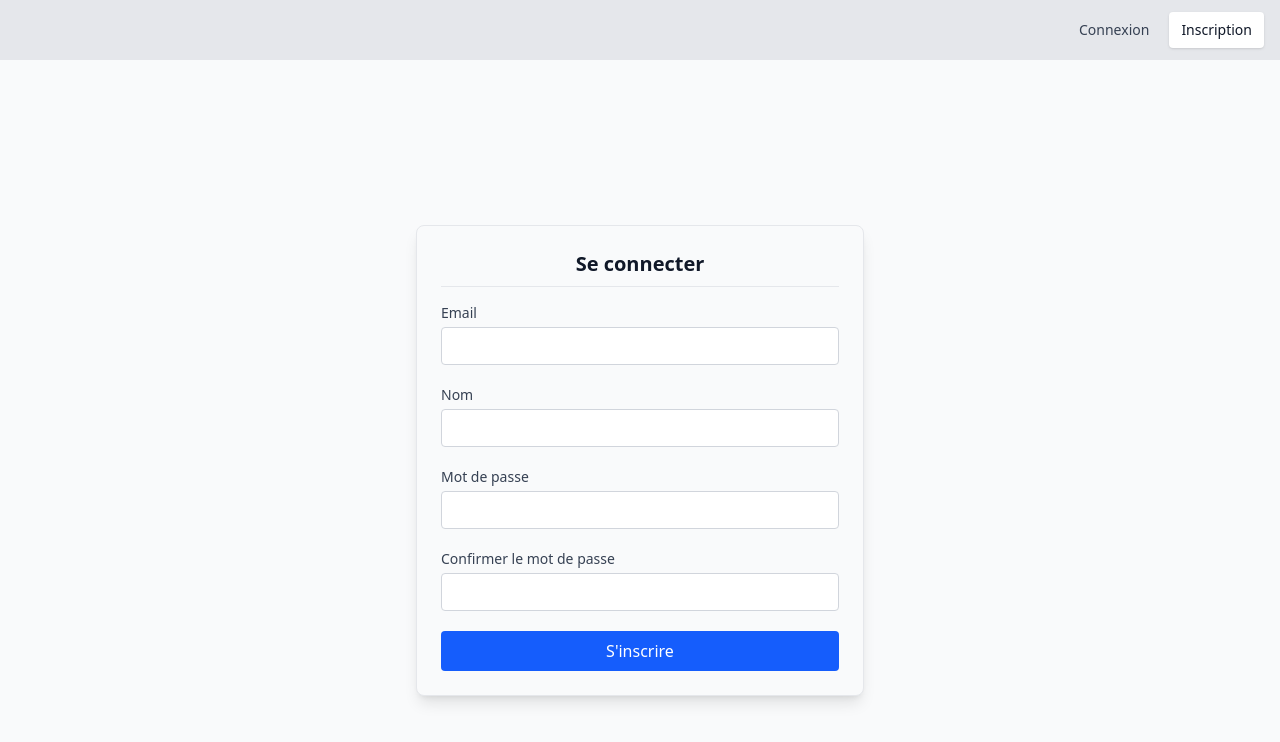
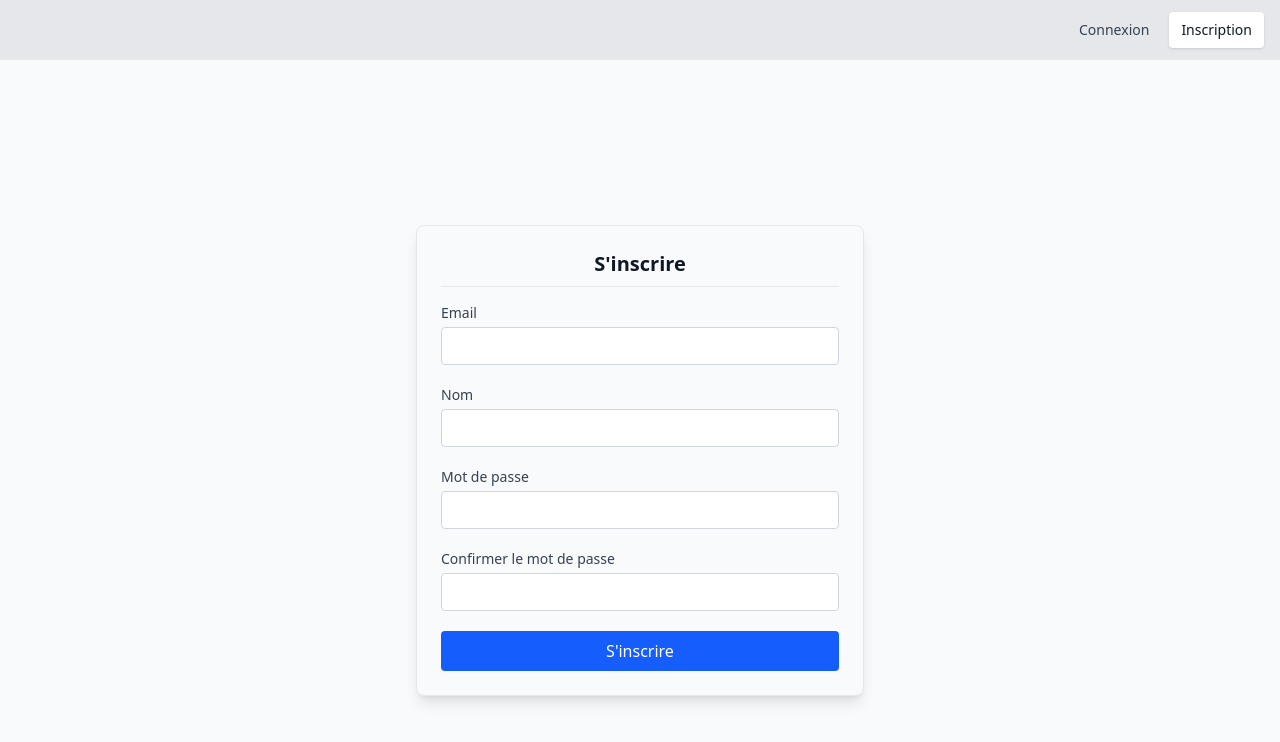
Before and after one commit to PaulDelamare/Task-Manager, a React (Vite) app: page /register in a window 1280 px wide. Shown: the top 742 px of the page. Built offline with nearby package versions, Linux system fonts and the light colour scheme; no server answers.

Commit message:
Ajout du titre "S'inscrire" au formulaire d'inscription pour une meilleure clarté.

```diff
--- a/src/routes/RegisterPage.tsx
+++ b/src/routes/RegisterPage.tsx
@@ -37,7 +37,7 @@ export default function RegisterPage() {
 
     return (
         <main className="flex items-center justify-center min-h-screen p-6">
-            <Form handleSubmit={handleSubmit} onSubmit={submit} serverError={serverError}>
+            <Form title="S'inscrire" handleSubmit={handleSubmit} onSubmit={submit} serverError={serverError}>
                 <Input label="Email" register={register} errors={errors} name="email" type="email" />
                 <Input label="Nom" register={register} errors={errors} name="name" type="text" />
                 <Input label="Mot de passe" register={register} errors={errors} name="password" type="password" />
```
